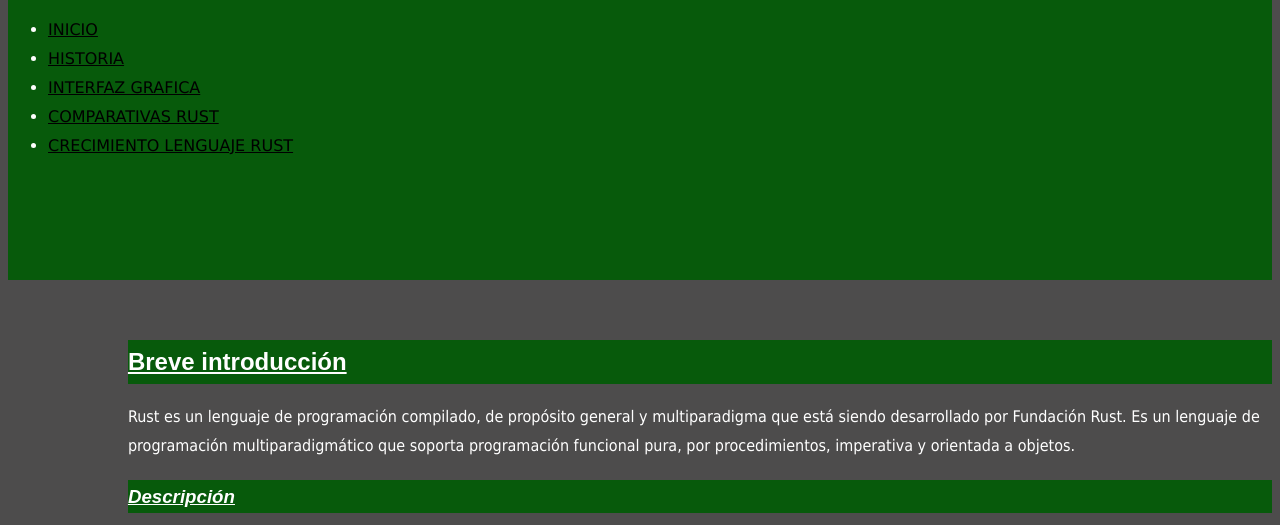
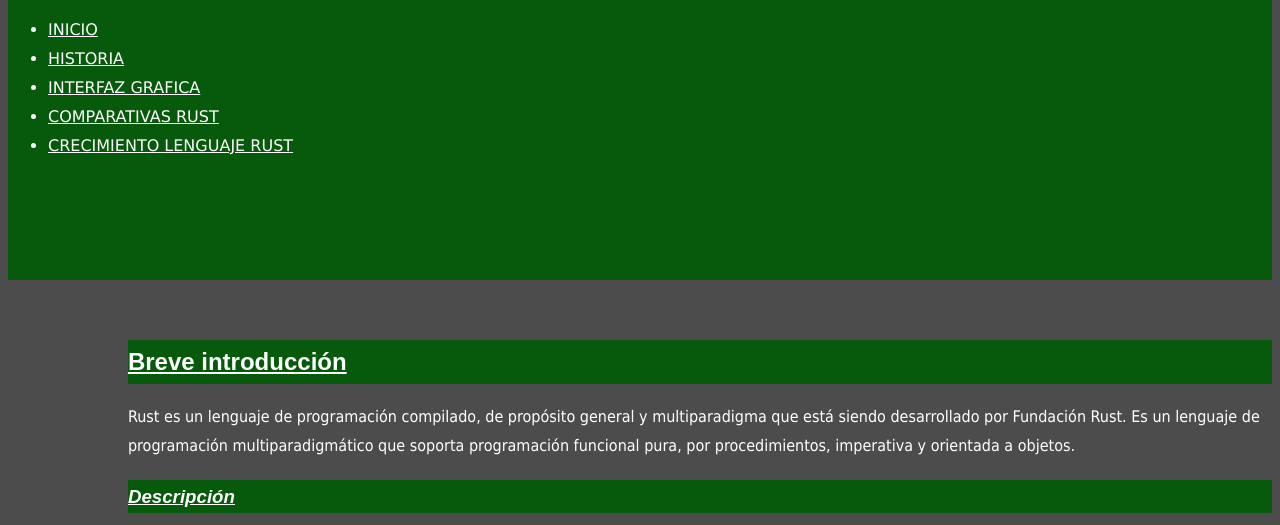
Before and after one commit to uo265578/sew2223, a plain HTML site: page S1/index.html in a window 1280 px wide. Shown: the part 275-800 px from the top of the page. Drawn offline with Linux system fonts and the light colour scheme.

Commit message:
Add files via upload

```diff
--- a/S1/estilo/estilo.css
+++ b/S1/estilo/estilo.css
@@ -39,7 +39,7 @@ ul {
 }
 /* Especifidad = 001 */
 a {
-    color: #000;
+    color: #ffff;
 }
 /* Especifidad = 001 */
 footer {
```
